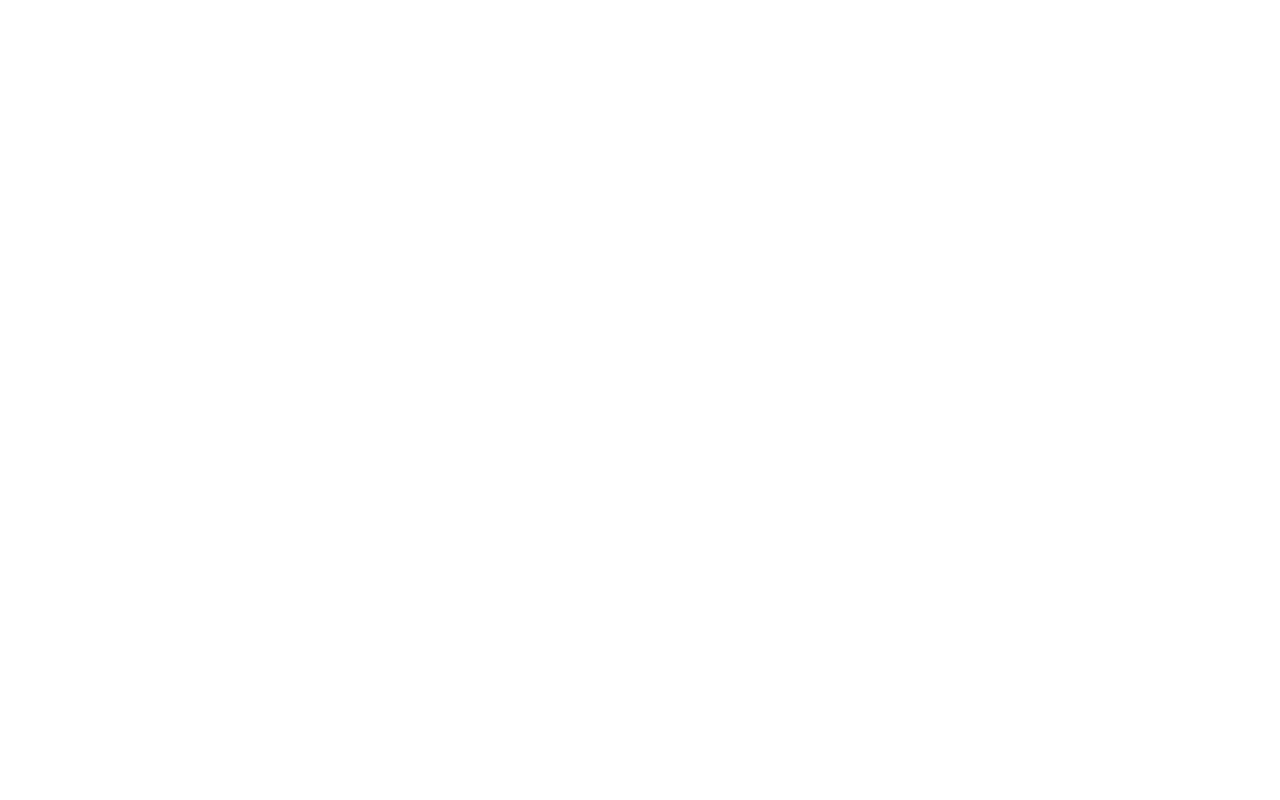
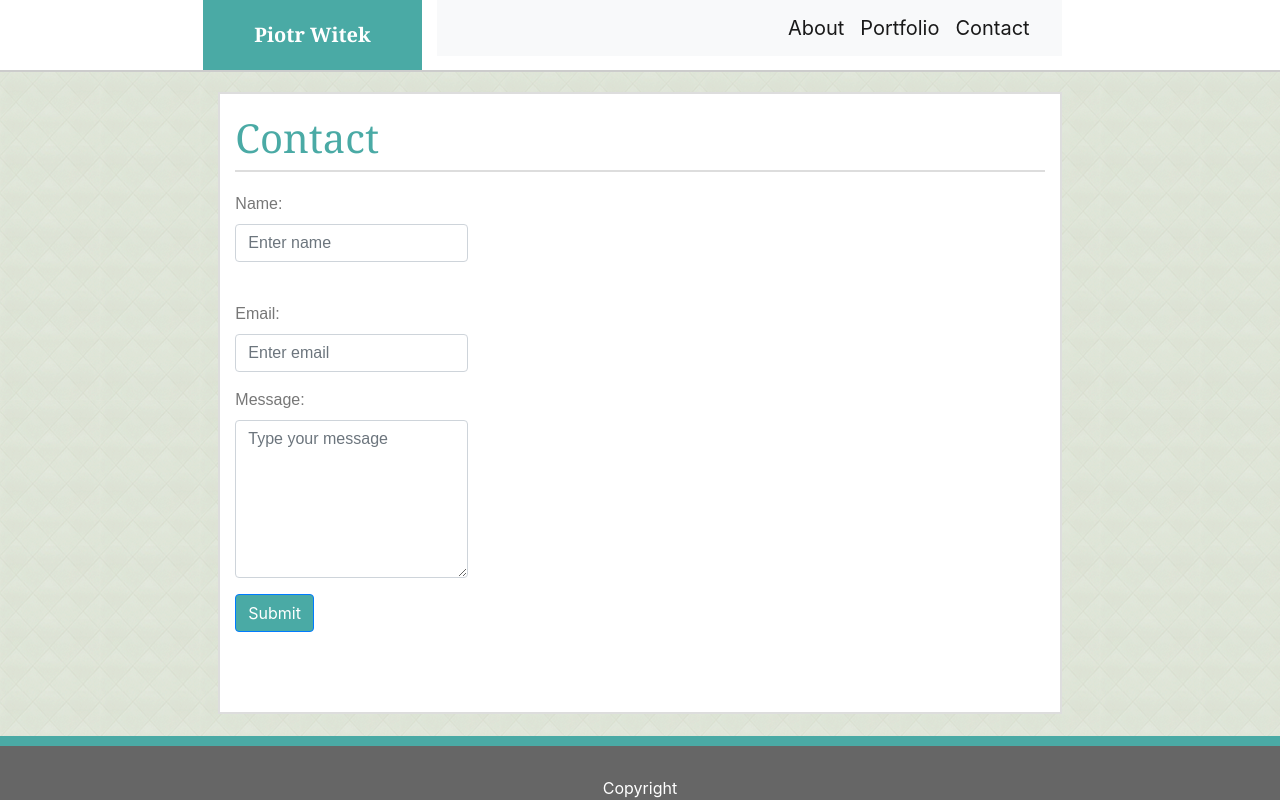
Before and after one commit to pwitek5/Piotr-Witek-prework, a plain HTML site: page Module-1_Assessment/contact.html in a window 1280 px wide. Drawn offline with nearby package versions, Linux system fonts and the light colour scheme.

Commit message:
Module 1 assessment completed

```diff
--- a/Module-1_Assessment/assets/css/style.css
+++ b/Module-1_Assessment/assets/css/style.css
@@ -1,3 +1,6 @@
+.nav {
+    color: #666666;
+}
 .center-block {
     display: block;
     margin-left: auto;
@@ -14,11 +17,10 @@
     text-align: center;
     font: 30px;
     color: white;
+    font-family: 'Georgia', Times, Times New Roman, serif;
     margin: 20px 0px 20px 0px;
 }
-#navbar {
-    margin-top: 40px;
-}
+
 .about {
     font-size: 40px;
 }
@@ -28,10 +30,17 @@ img.img-fluid {
 }
 h1 {
     color: #4aaaa5;
+    font-family: 'Georgia', Times, Times New Roman, serif;
+    font-weight: bolder;
 }
 p {
     clear: both;
     color: #777777;
+    font-family: 'Arial', 'Helvetica Neue', Helvetica, sans-serif;
+}
+p.name {
+    font-size: 20px;
+    font-weight: bold;
 }
 .footer {
     position: fixed;
@@ -45,3 +54,12 @@ p {
     padding-top: 30px;
     border-top: 10px solid #4aaaa5;
   }
+.form-group {
+    width: 100%;
+    color: #777777;
+    font-family: 'Arial', 'Helvetica Neue', Helvetica, sans-serif;
+}
+form {
+    color: #777777;
+    font-family: 'Arial', 'Helvetica Neue', Helvetica, sans-serif;
+}
--- a/Module-1_Assessment/contact.html
+++ b/Module-1_Assessment/contact.html
@@ -0,0 +1,74 @@
+<html lang="en-us">
+
+<head>
+
+  <meta charset="UTF-8">
+  <meta name="viewport" content="width=device-width, initial-scale=1">
+  <title>Module 1 Contact</title>
+
+   <link rel="stylesheet" type="text/css" href="assets/css/style.css">
+  <link rel="stylesheet" href="https://stackpath.bootstrapcdn.com/bootstrap/4.4.1/css/bootstrap.min.css" integrity="sha384-Vkoo8x4CGsO3+Hhxv8T/Q5PaXtkKtu6ug5TOeNV6gBiFeWPGFN9MuhOf23Q9Ifjh" crossorigin="anonymous">
+
+
+</head>
+
+<body background="assets/images/beige-tiles.png">
+
+    <div class="row" style="border-bottom: 2px solid #cccccc;">
+        <div class="col-md-2" style="background-color: white;"></div>
+        <div class="col-md-2" style="background-color: #4aaaa5;" style="text-align: center;">
+            <p class="name">Piotr Witek</p>
+            </ul>
+        </div>
+        <div class="col-md-6" alt="navbar" style="background-color: white;">
+            <nav class="navbar navbar-light bg-light justify-content-end">
+                <a class="navbar-brand" href="index.html">About</a>
+                <a class="navbar-brand" href="portfolio.html">Portfolio</a>
+                <a class="navbar-brand" href="contact.html">Contact</a>
+              </nav>
+        </div>
+        <div class="col-md-2" style="background-color: white;"></div>
+    </div>
+
+    <div class="row">
+        <div class="col-md-2"></div>
+            <div class="col-md-8">
+                <div class="container" style="background-color: white;">
+
+                    <div class="container" style="border: 0px;" style="margin: 0px;">
+                    <div class="row" style="border-bottom: 2px solid #dddddd;">
+                        <h1 class="about">Contact</h1>
+                    </div>
+                    <div class="row" style="margin-top:20px;">
+                        <div class="col-md-12>
+                            <form>
+
+                                    <div class="form-group" style="width: 100%; color: #777777; font-family: Arial, Helvetica, sans-serif;">
+                                    <label for="inputName">Name:</label>
+                                    <input type="text" class="form-control" id="inputName" placeholder="Enter name">
+                                    <br>
+                                    </div>
+                                  <div class="form-group">
+                                    <label for="inputEmail">Email:</label>
+                                    <input type="text" class="form-control" id="inputEmail" placeholder="Enter email">
+                                  </div>
+                                <div class="form-group">
+                                    <label for="FormControlTextarea1">Message:</label>
+                                    <textarea class="form-control" id="exampleFormControlTextarea1" rows="6" placeholder="Type your message"></textarea>
+                                </div>
+                                   <button type="submit" class="btn btn-primary" style="background-color: #4aaaa5;">Submit</button>
+
+                                </form>
+                        </div>
+                    </div>
+
+                    </div>
+                </div>
+            </div>
+        <div class="col-md-2"></div>
+    </div>
+    <div class="footer">
+        Copyright
+    </div>
+</body>
+</html>
```
Also changed, not shown: Module-1_Assessment/index.html (+5 -11 lines), Module-1_Assessment/portfolio.html (+5 -11 lines).
